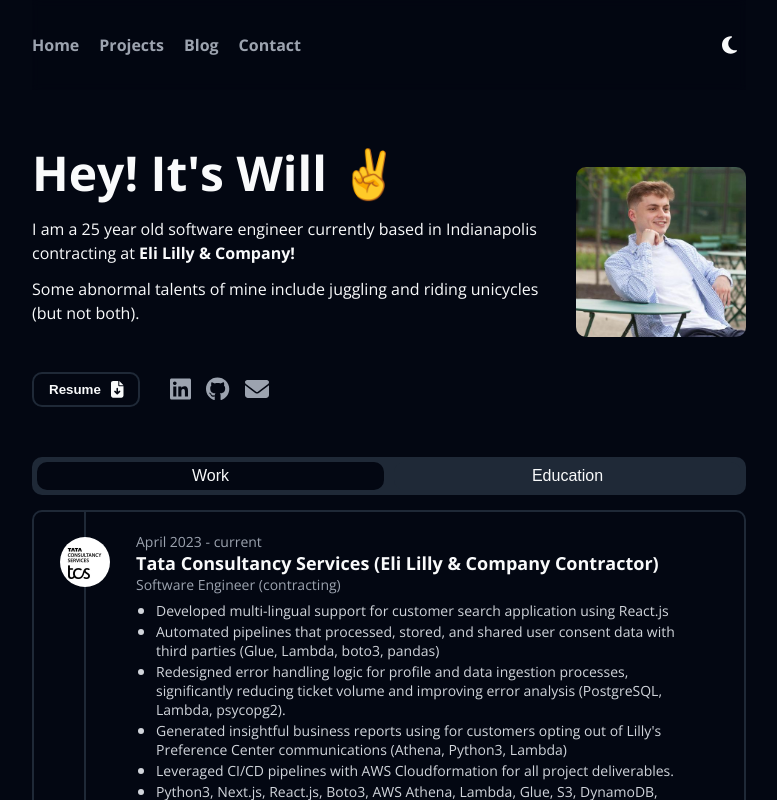
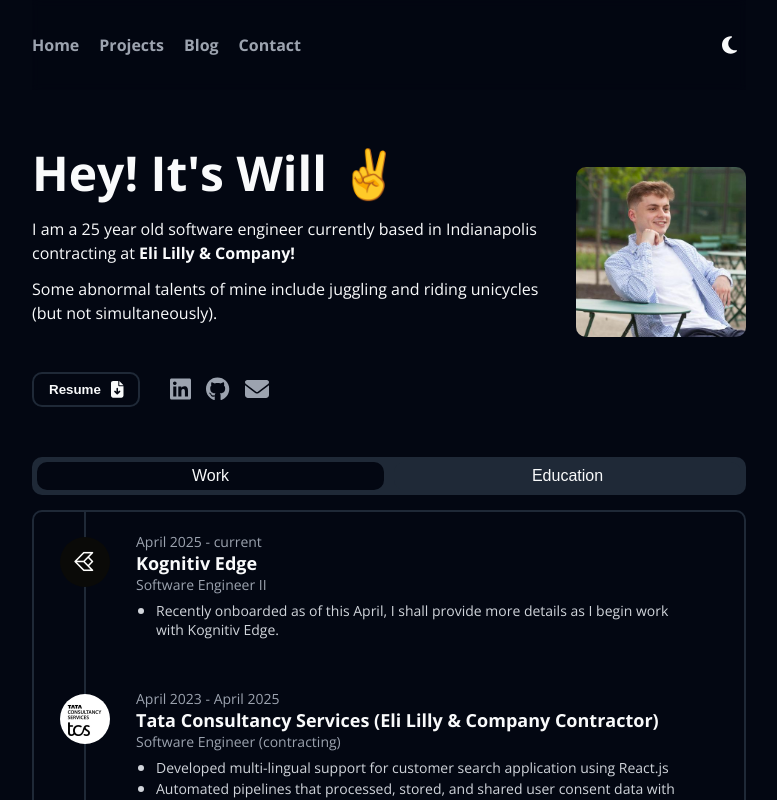
Before and after one commit to sQuillP/Portfolio, a Next.js app: page / in a window 1280 px wide. Shown: the top 800 px of the page, without its empty margins (251-1028 px from the left). Built offline with nearby package versions, Linux system fonts and the light colour scheme; no server answers.

Commit message:
updated portfolio site

```diff
--- a/src/app/page.js
+++ b/src/app/page.js
@@ -35,7 +35,7 @@
               old software engineer currently based in Indianapolis
               contracting at <strong>Eli Lilly & Company!</strong>
             </p>
-            <p className={s.p}>Some abnormal talents of mine include juggling and riding unicycles (but not both).</p>
+            <p className={s.p}>Some abnormal talents of mine include juggling and riding unicycles (but not simultaneously).</p>
           </div>
           <div className={s.profileContainer}>
             <Image alt="wat" height={170} width={170} src={'/profile.jpg'}/>
--- a/src/config/myExperiences.json
+++ b/src/config/myExperiences.json
@@ -1,8 +1,19 @@
 {
     "work":[
         {
+            "from":"April 2025",
+            "to":"current",
+            "title":"Software Engineer II",
+            "location":"Minneapolis, Minnesota, USA",
+            "image":"/kognitiv_edge.jpg",
+            "institution":"Kognitiv Edge",
+            "experiences": [
+                "Recently onboarded as of this April, I shall provide more details as I begin work with Kognitiv Edge."
+            ]
+        },
+        {
             "from":"April 2023",
-            "to":"current",
+            "to":"April 2025",
             "title":"Software Engineer (contracting)",
             "location":"Indianapolis, IN, USA",
             "image":"/tcs_logo.jpg",
```
Also changed, not shown: public/kognitiv_edge.jpg (added).
